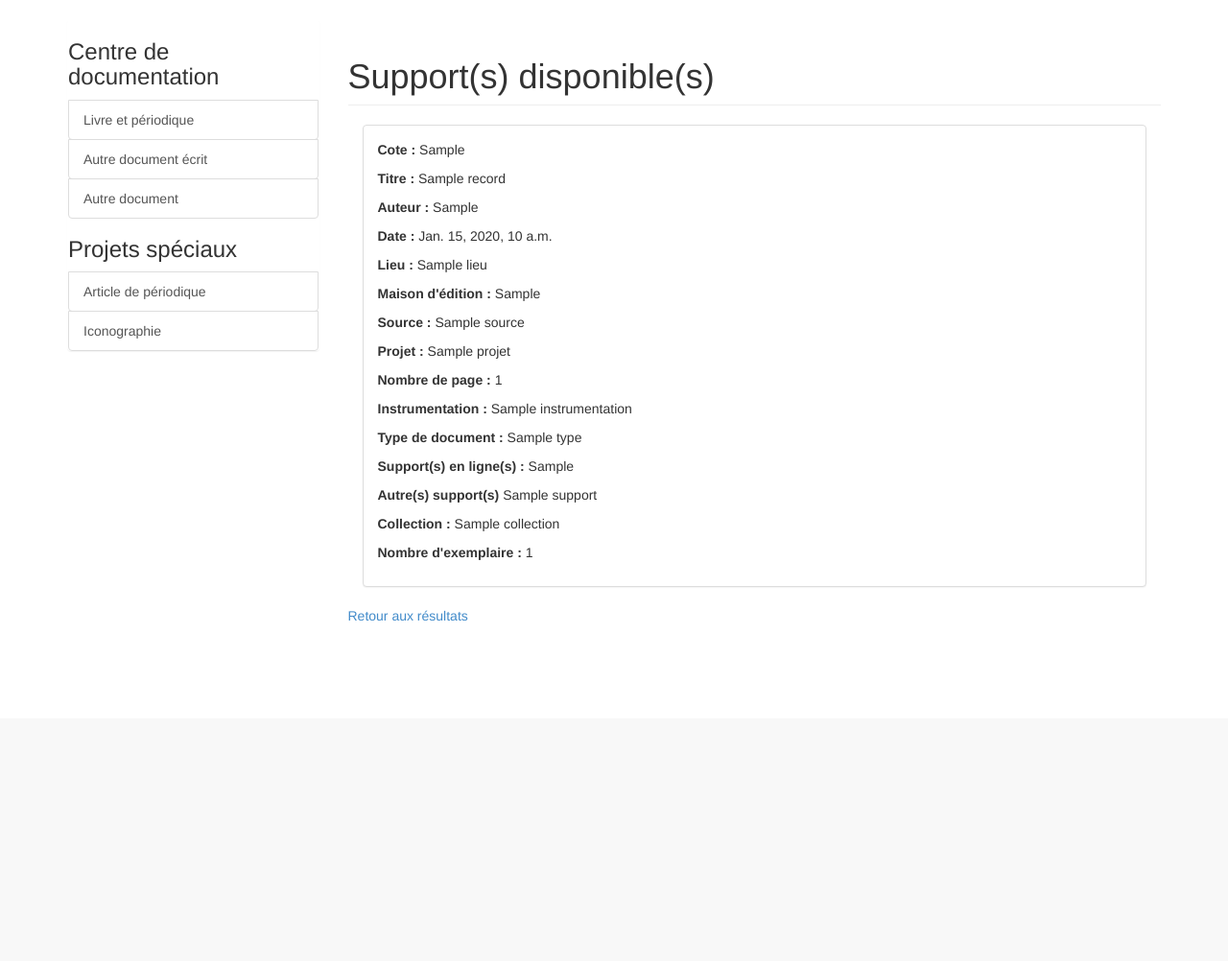
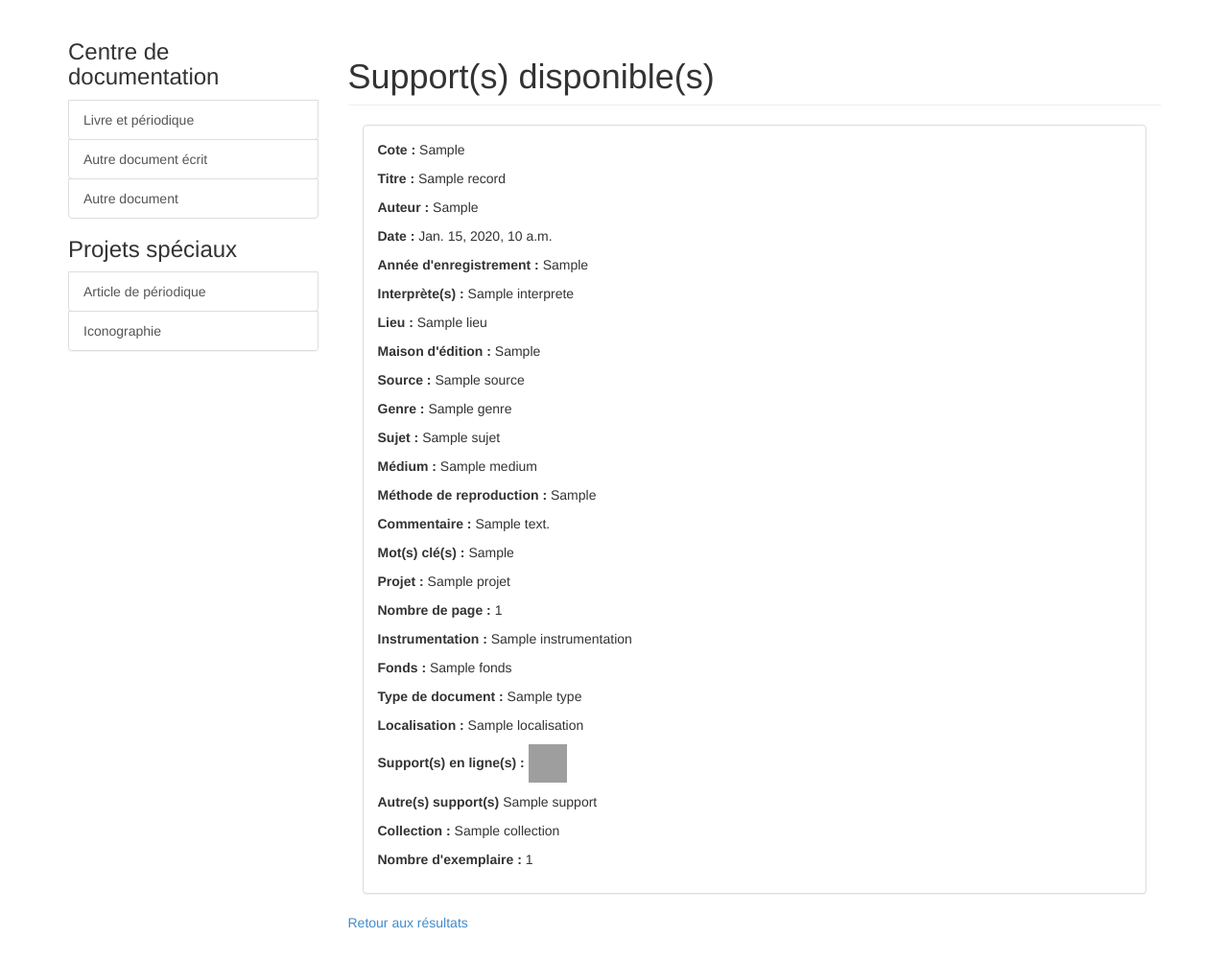
Before and after one commit to tiagovaz/oicrm_lmhs, a Django app: template lmhs/templates/details.html in a window 1280 px wide. Shown: the part 51-1053 px from the top of the page at 96% size. Before the commit the page ends 699 px from the top, so only its background shows below. Run offline with Django 3.2, Linux system fonts and the light colour scheme; the template is opened without the code that fills it: most values are stand-ins (such as "Sample title", 1, 10 or a date in 2020); some libraries are stand-ins or nearby versions; grey boxes are pictures that could not be loaded.

Commit message:
Adding pdf links to Details template.

```diff
--- a/lmhs/templates/details.html
+++ b/lmhs/templates/details.html
@@ -17,8 +17,14 @@
                                     <p><b>Cote :</b> {{ i.cote_calcul }}</p>
                                     <p><b>Titre :</b> {{ i.titre }}</p>
                                     <p><b>Auteur :</b> {{ i.auteur_old }}</p>
-                                    {% if i.lieu %}
+                                    {% if i.date %}
                                         <p><b>Date :</b> {{ i.date }}</p>
+                                    {% endif %}
+                                    {% if i.annee_enregistrement %}
+                                        <p><b>Année d'enregistrement :</b> {{ i.annee_enregistrement }}</p>
+                                    {% endif %}
+                                    {% if i.interprete %}
+                                        <p><b>Interprète(s) :</b> {{ i.interprete }}</p>
                                     {% endif %}
                                     {% if i.lieu %}
                                         <p><b>Lieu :</b> {{ i.lieu }}</p>
@@ -26,8 +32,29 @@
                                     {% if i.maison_edition %}
                                         <p><b>Maison d'édition :</b> {{ i.maison_edition }}</p>
                                     {% endif %}
+                                    {% if i.no_page %}
+                                        <p><b>Numéro(s) de page :</b> {{ i.no_page }}</p>
+                                    {% endif %}
                                     {% if i.source %}
                                         <p><b>Source :</b> {{ i.source }}</p>
+                                    {% endif %}
+                                    {% if i.genre %}
+                                        <p><b>Genre :</b> {{ i.genre }}</p>
+                                    {% endif %}
+                                    {% if i.sujet %}
+                                        <p><b>Sujet :</b> {{ i.sujet }}</p>
+                                    {% endif %}
+                                    {% if i.medium %}
+                                        <p><b>Médium :</b> {{ i.medium }}</p>
+                                    {% endif %}
+                                    {% if i.methode_reproduction %}
+                                        <p><b>Méthode de reproduction :</b> {{ i.methode_reproduction }}</p>
+                                    {% endif %}
+                                    {% if i.commentaire %}
+                                        <p><b>Commentaire :</b> {{ i.commentaire }}</p>
+                                    {% endif %}
+                                    {% if i.mot_cle %}
+                                        <p><b>Mot(s) clé(s) :</b> {{ i.mot_cle }}</p>
                                     {% endif %}
                                     {% if i.projet %}
                                         <p><b>Projet :</b> {{ i.projet }}</p>
@@ -35,17 +62,20 @@
                                     {% if i.nb_page %}
                                         <p><b>Nombre de page :</b> {{ i.nb_page }}</p>
                                     {% endif %}
-                                    {% if i.no_page %}
-                                        <p><b>Numéro(s) de page :</b> {{ i.no_page }}</p>
-                                    {% endif %}
                                     {% if i.instrumentation %}
                                         <p><b>Instrumentation :</b> {{ i.instrumentation }}</p>
+                                    {% endif %}
+                                    {% if i.fonds %}
+                                        <p><b>Fonds :</b> {{ i.fonds }}</p>
                                     {% endif %}
                                     {% if i.type %}
                                         <p><b>Type de document :</b> {{ i.type }}</p>
                                     {% endif %}
+                                    {% if i.localisation %}
+                                        <p><b>Localisation :</b> {{ i.localisation }}</p>
+                                    {% endif %}
                                     {% if i.cal_support_enligne %}
-                                        <p><b>Support(s) en ligne(s) :</b> {{ i.cal_support_enligne }}</p>
+                                        <p><b>Support(s) en ligne(s) :</b> <a href="http://oicrm.org/wp-content/rechercheBDlmhs/PDF/public/{{ i.cote_calcul_url }}.pdf"><img style="width:40px; height: 40px;" src="{% static 'image/pdf-icon.png' %}"></a></p>
                                     {% endif %}
                                     {% if i.support %}
                                         <p><b>Autre(s) support(s)</b> {{ i.support }}</p>
```
